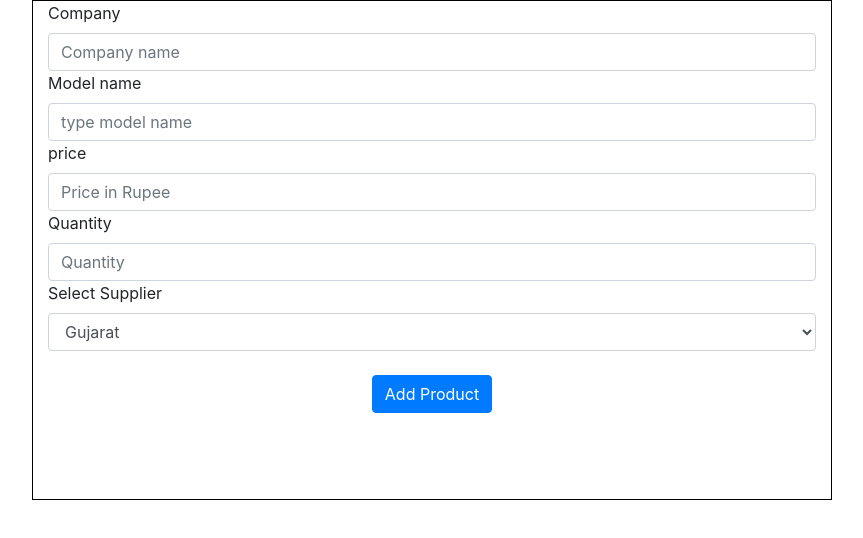
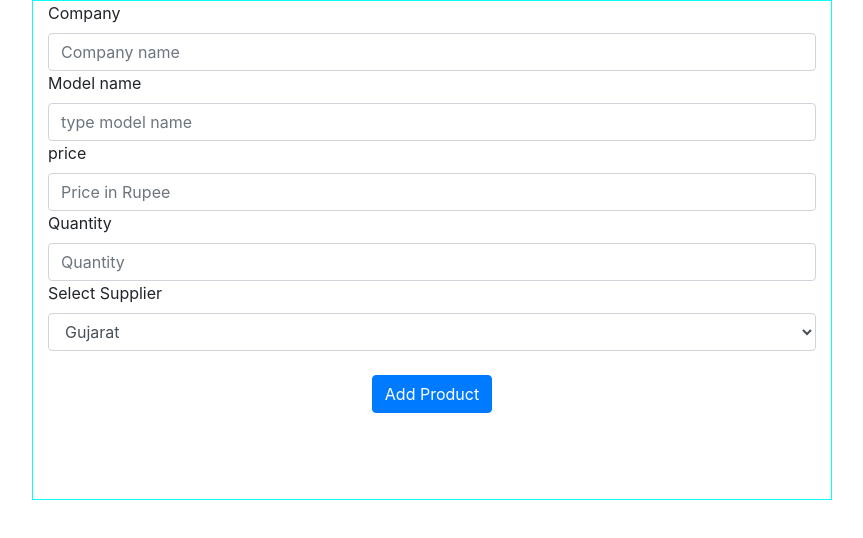
Before and after one commit to paramparekh/SMS_DBMS, a website: page Modules/addMob.html in a window 1280 px wide. Shown: the whole page, without its empty margins (208-1071 px from the left). Drawn offline with nearby package versions, Linux system fonts and the light colour scheme.

Commit message:
made change in branch

```diff
--- a/CSS/addMob.css
+++ b/CSS/addMob.css
@@ -1,5 +1,5 @@
 #formDiv {
-    border: black solid 1px;
+    border: rgb(10, 255, 243) solid 1px;
     width: 800px;
     height: 500px;
     margin: 0 auto;
```
